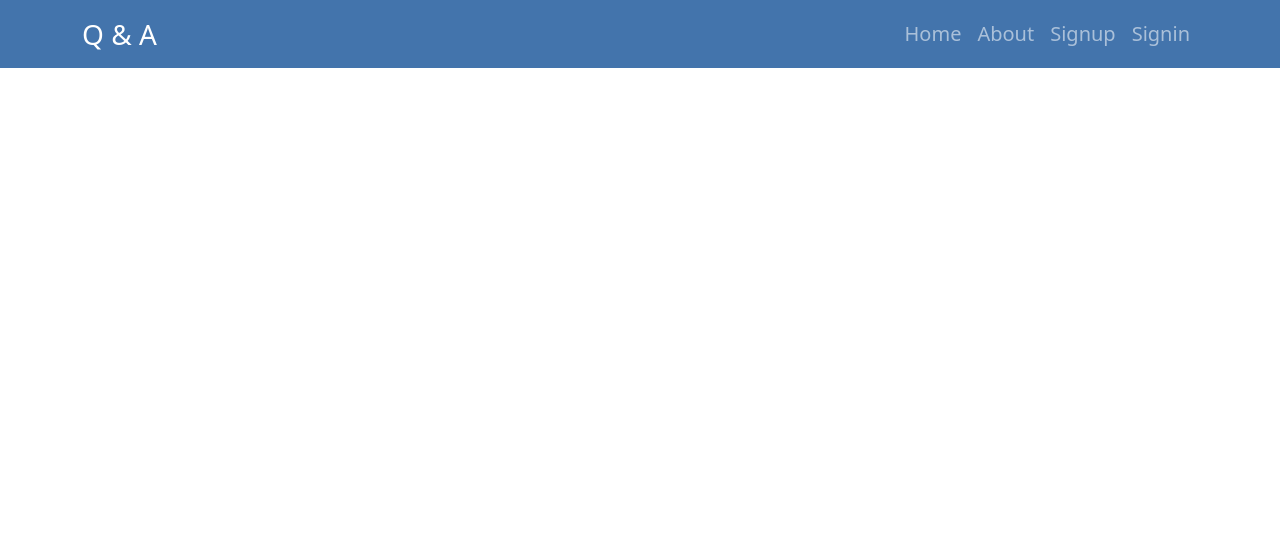
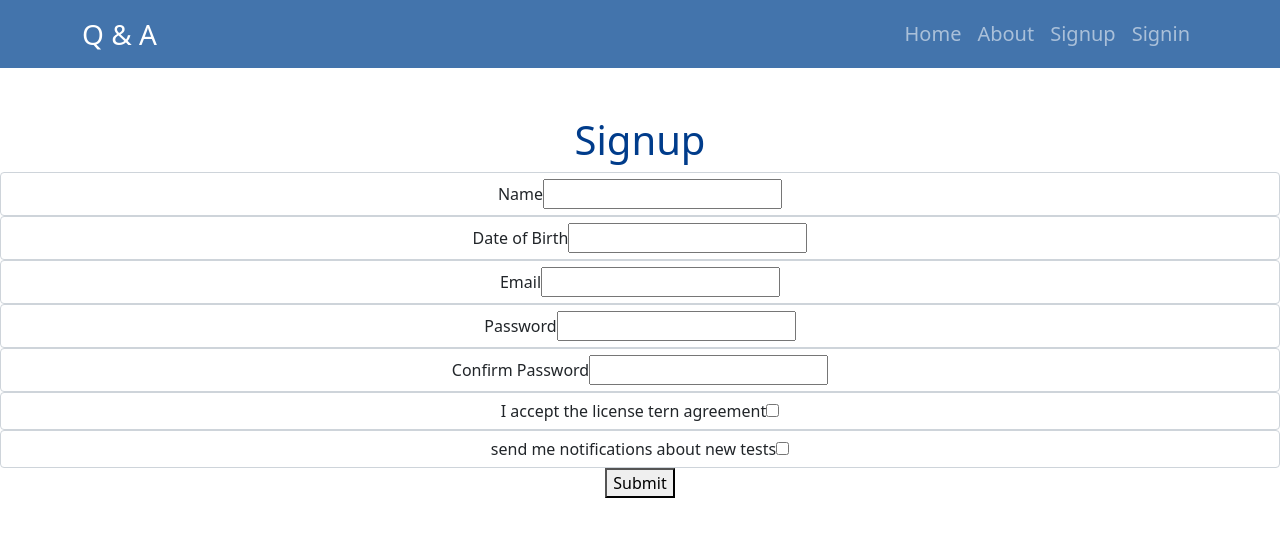
Before and after one commit to ahmedkhalil91518/question-and-answer, a React (Create React App) app: page /Signup in a window 1280 px wide. Shown: the top 536 px of the page. Built offline with nearby package versions, Linux system fonts and the light colour scheme.

Commit message:
add the basic structure of the sighup form

```diff
--- a/package.json
+++ b/package.json
@@ -7,12 +7,15 @@
     "@testing-library/react": "^12.1.4",
     "@testing-library/user-event": "^13.5.0",
     "bootstrap": "^5.1.3",
+    "formik": "^2.2.9",
     "react": "^17.0.2",
     "react-bootstrap": "^2.2.0",
+    "react-datepicker": "^4.7.0",
     "react-dom": "^17.0.2",
     "react-router-dom": "^6.2.2",
     "react-scripts": "5.0.0",
-    "web-vitals": "^2.1.4"
+    "web-vitals": "^2.1.4",
+    "yup": "^0.32.11"
   },
   "scripts": {
     "start": "react-scripts start",
--- a/src/App.css
+++ b/src/App.css
@@ -143,3 +143,6 @@
 .link:hover {
   color: rgb(118, 173, 245);
 }
+.signup-h1 {
+  color: rgb(0, 60, 139);
+}
--- /dev/null
+++ b/src/components/CheckboxGroup.js
@@ -0,0 +1,34 @@
+import React from 'react'
+import { Field, ErrorMessage } from 'formik'
+import TextError from './TextError'
+
+function CheckboxGroup (props) {
+  const { label, name, options, ...rest } = props
+  return (
+    <div className='form-control'>
+      <label>{label}</label>
+      <Field name={name}>
+        {({ field }) => {
+          return options.map(option => {
+            return (
+              <React.Fragment key={option.key}>
+                <input
+                  type='checkbox'
+                  id={option.value}
+                  {...field}
+                  {...rest}
+                  value={option.value}
+                  checked={field.value.includes(option.value)}
+                />
+                <label htmlFor={option.value}>{option.key}</label>
+              </React.Fragment>
+            )
+          })
+        }}
+      </Field>
+      <ErrorMessage component={TextError} name={name} />
+    </div>
+  )
+}
+
+export default CheckboxGroup
--- /dev/null
+++ b/src/components/DatePicker.js
@@ -0,0 +1,32 @@
+import React from 'react'
+import DateView from 'react-datepicker'
+import { Field, ErrorMessage } from 'formik'
+import TextError from './TextError'
+import 'react-datepicker/dist/react-datepicker.css'
+
+function DatePicker (props) {
+  const { label, name, ...rest } = props
+  return (
+    <div className='form-control'>
+      <label htmlFor={name}>{label}</label>
+      <Field name={name}>
+        {({ form, field }) => {
+          const { setFieldValue } = form
+          const { value } = field
+          return (
+            <DateView
+              id={name}
+              {...field}
+              {...rest}
+              selected={value}
+              onChange={val => setFieldValue(name, val)}
+            />
+          )
+        }}
+      </Field>
+      <ErrorMessage component={TextError} name={name} />
+    </div>
+  )
+}
+
+export default DatePicker
--- /dev/null
+++ b/src/components/FormikControl.js
@@ -0,0 +1,29 @@
+import React from 'react'
+import Input from './Input'
+import Textarea from './Textarea'
+import Select from './Select'
+import RadioButtons from './RadioButtons'
+import CheckboxGroup from './CheckboxGroup'
+import DatePicker from './DatePicker'
+
+function FormikControl (props) {
+  const { control, ...rest } = props
+  switch (control) {
+    case 'input':
+      return <Input {...rest} />
+    case 'textarea':
+      return <Textarea {...rest} />
+    case 'select':
+      return <Select {...rest} />
+    case 'radio':
+      return <RadioButtons {...rest} />
+    case 'checkbox':
+      return <CheckboxGroup {...rest} />
+    case 'date':
+      return <DatePicker {...rest} />
+    default:
+      return null
+  }
+}
+
+export default FormikControl
--- /dev/null
+++ b/src/components/Input.js
@@ -0,0 +1,16 @@
+import React from 'react'
+import { Field, ErrorMessage } from 'formik'
+import TextError from './TextError'
+
+function Input (props) {
+  const { label, name, ...rest } = props
+  return (
+    <div className='form-control'>
+      <label htmlFor={name}>{label}</label>
+      <Field id={name} name={name} {...rest} />
+      <ErrorMessage component={TextError} name={name} />
+    </div>
+  )
+}
+
+export default Input
--- /dev/null
+++ b/src/components/RadioButtons.js
@@ -0,0 +1,34 @@
+import React from 'react'
+import { Field, ErrorMessage } from 'formik'
+import TextError from './TextError'
+
+function RadioButtons (props) {
+  const { label, name, options, ...rest } = props
+  return (
+    <div className='form-control'>
+      <label>{label}</label>
+      <Field name={name} >
+        {({ field }) => {
+          return options.map(option => {
+            return (
+              <React.Fragment key={option.key}>
+                <input
+                  type='radio'
+                  id={option.value}
+                  {...field}
+                  {...rest}
+                  value={option.value}
+                  checked={field.value === option.value}
+                />
+                <label htmlFor={option.value}>{option.key}</label>
+              </React.Fragment>
+            )
+          })
+        }}
+      </Field>
+      <ErrorMessage component={TextError} name={name} />
+    </div>
+  )
+}
+
+export default RadioButtons
--- /dev/null
+++ b/src/components/Select.js
@@ -0,0 +1,24 @@
+import React from 'react'
+import { Field, ErrorMessage } from 'formik'
+import TextError from './TextError'
+
+function Select (props) {
+  const { label, name, options, ...rest } = props
+  return (
+    <div className='form-control'>
+      <label htmlFor={name}>{label}</label>
+      <Field as='select' id={name} name={name} {...rest}>
+        {options.map(option => {
+          return (
+            <option key={option.value} value={option.value}>
+              {option.key}
+            </option>
+          )
+        })}
+      </Field>
+      <ErrorMessage component={TextError} name={name} />
+    </div>
+  )
+}
+
+export default Select
--- a/src/components/Signup.js
+++ b/src/components/Signup.js
@@ -1,4 +1,11 @@
+import SignupContainer from "./SignupContainer";
+
 const Signup = () => {
-  return <div></div>;
+  return (
+    <div className="text-center my-5">
+      <h1 className="signup-h1">Signup</h1>
+      <SignupContainer />
+    </div>
+  );
 };
 export default Signup;
--- /dev/null
+++ b/src/components/SignupContainer.js
@@ -0,0 +1,89 @@
+import React from "react";
+import { Formik, Form } from "formik";
+import * as Yup from "yup";
+import FormikControl from "./FormikControl";
+
+function SignupContainer() {
+  const licenseCheckbox = [
+    { key: "", value: "agreeLicense" },
+  ];
+  const notificationsCheckbox = [
+    { key: "", value: "sendNotifications" },
+  ];
+  const initialValues = {
+    email: "",
+    description: "",
+    selectOption: "",
+    radioOption: "",
+    checkboxOption: [],
+    birthDate: null,
+  };
+  const validationSchema = Yup.object({
+    email: Yup.string().required("Required"),
+    description: Yup.string().required("Required"),
+    selectOption: Yup.string().required("Required"),
+    radioOption: Yup.string().required("Required"),
+    checkboxOption: Yup.array().required("Required"),
+    birthDate: Yup.date().required("Required").nullable(),
+    password: Yup.string().required("Required"),
+    confirmPassword: Yup.string()
+      .oneOf([Yup.ref("password"), ""], "Passwords must match")
+      .required("Required"),
+  });
+  const onSubmit = (values) => {
+    console.log("Form data", values);
+    console.log("Saved data", JSON.parse(JSON.stringify(values)));
+  };
+
+  return (
+    <Formik
+      initialValues={initialValues}
+      validationSchema={validationSchema}
+      onSubmit={onSubmit}
+    >
+      {(formik) => (
+        <Form>
+          <FormikControl control="input" type="text" label="Name" name="name" />
+          <FormikControl
+            control="date"
+            label="Date of Birth"
+            name="birthDate"
+          />
+          <FormikControl
+            control="input"
+            type="email"
+            label="Email"
+            name="email"
+          />
+          <FormikControl
+            control="input"
+            type="password"
+            label="Password"
+            name="password"
+          />
+          <FormikControl
+            control="input"
+            type="password"
+            label="Confirm Password"
+            name="confirmPassword"
+          />
+                    <FormikControl
+            control='checkbox'
+            label='I accept the license tern agreement'
+            name='checkboxOption'
+            options={licenseCheckbox}
+          />
+                    <FormikControl
+            control='checkbox'
+            label='send me notifications about new tests'
+            name='checkboxOption'
+            options={notificationsCheckbox}
+          />
+          <button type="submit">Submit</button>
+        </Form>
+      )}
+    </Formik>
+  );
+}
+
+export default SignupContainer;
--- /dev/null
+++ b/src/components/TextError.js
@@ -0,0 +1,7 @@
+import React from 'react'
+
+function TextError (props) {
+  return <div className='error'>{props.children}</div>
+}
+
+export default TextError
--- /dev/null
+++ b/src/components/Textarea.js
@@ -0,0 +1,16 @@
+import React from 'react'
+import { Field, ErrorMessage } from 'formik'
+import TextError from './TextError'
+
+function Textarea (props) {
+  const { label, name, ...rest } = props
+  return (
+    <div className='form-control'>
+      <label htmlFor={name}>{label}</label>
+      <Field as='textarea' id={name} name={name} {...rest} />
+      <ErrorMessage component={TextError} name={name} />
+    </div>
+  )
+}
+
+export default Textarea
```
Also changed, not shown: 1 other file (tests, documents, lock files or other folders).
